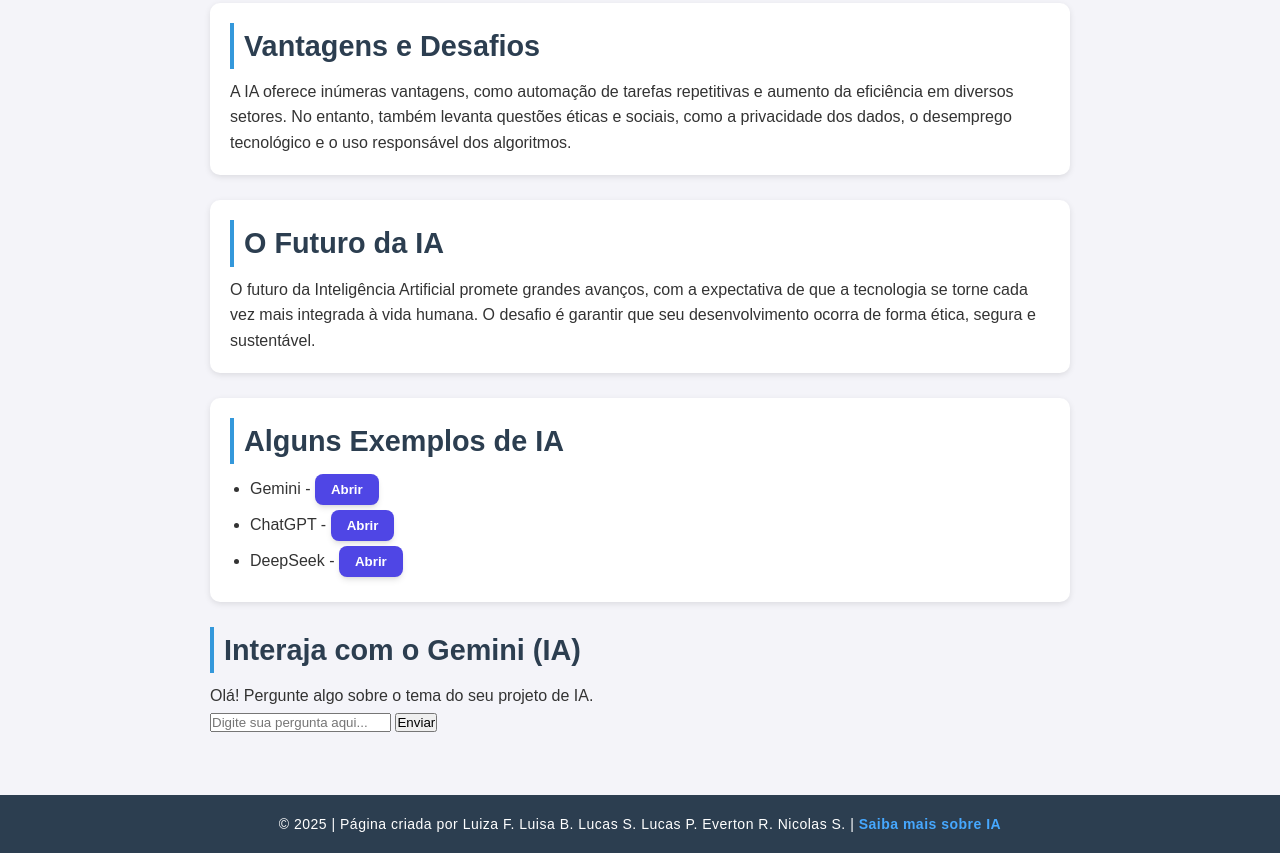
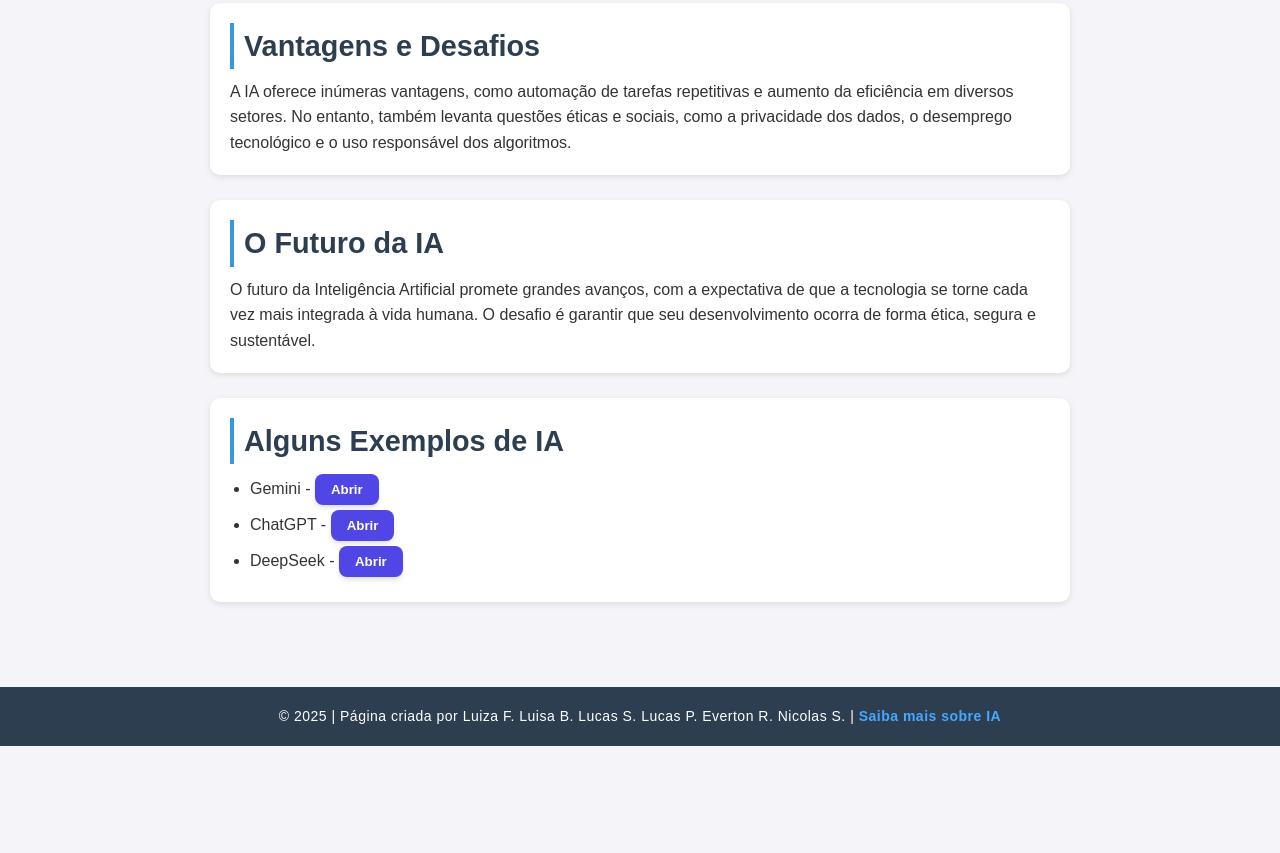
Before and after one commit to LucasSiqueirard/trabalho-faculdade, a website: page trabalho facul/projeto faculdade IA.html in a window 1280 px wide. Shown: the part 752-1605 px from the top of the page. After the commit the page ends 1498 px from the top, so only its background shows below. Drawn offline with nearby package versions, Linux system fonts and the light colour scheme.

Commit message:
exclusão

```diff
--- a/trabalho facul/projeto faculdade IA.html
+++ b/trabalho facul/projeto faculdade IA.html
@@ -76,27 +76,6 @@
 
        </section>
 
-       <h2>Interaja com o Gemini (IA)</h2>
-
-    <div id="response-area">
-        <p>Olá! Pergunte algo sobre o tema do seu projeto de IA.</p>
-    </div>
-
-    <form id="ia-form">
-        <input
-            type="text"
-            id="prompt-input"
-            placeholder="Digite sua pergunta aqui..."
-            required
-        >
-        <button type="submit" id="send-button">
-            Enviar
-        </button>
-    </form>
-
-    <div id="loading-message" style="display: none; color: #ff9900;">
-        Aguardando a resposta do Gemini...
-    </div>
 
     </main>
 
```
